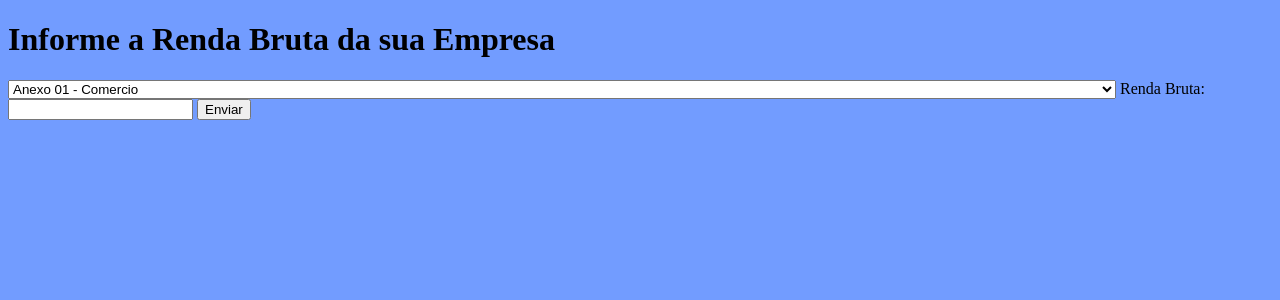
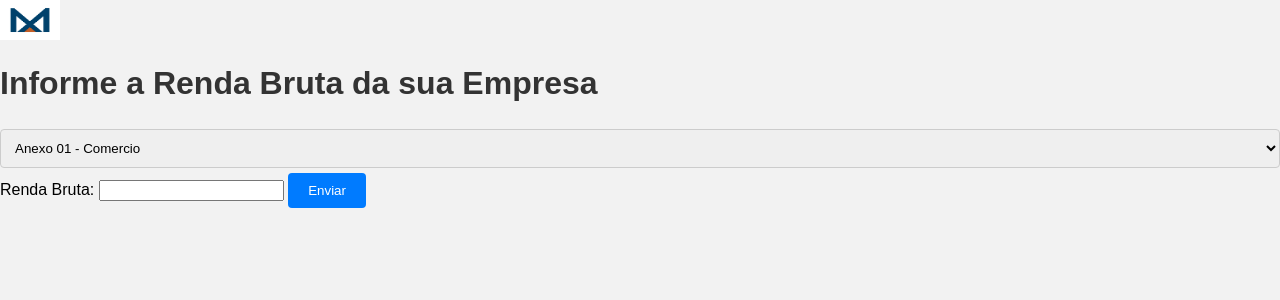
Before and after one commit to danielaniceto/ferramenta_calculo_imposto, a Flask app: page / in a window 1280 px wide. Shown: the top 300 px of the page. Run offline with Flask 3, Linux system fonts and the light colour scheme.

Commit message:
Atividades ate as 09:56, 18/04

```diff
--- a/static/css/receita_bruta.css
+++ b/static/css/receita_bruta.css
@@ -1,4 +1,51 @@
-body{
-    color: black;
-    background-color:rgba(0, 76, 255, 0.553);
+/* Estilo para o corpo da página */
+body {
+    font-family: Arial, sans-serif;
+    background-color: #f2f2f2;
+    margin: 0;
+    padding: 0;
 }
+
+/* Estilo para o contêiner principal */
+.container {
+    width: 80%;
+    margin: 20px auto;
+    background-color: #fff;
+    padding: 20px;
+    border-radius: 8px;
+    box-shadow: 0 0 10px rgba(0, 0, 0, 0.1);
+}
+
+/* Estilo para os elementos de formulário */
+input[type="text"], select {
+    width: 100%;
+    padding: 10px;
+    margin: 5px 0;
+    border: 1px solid #ccc;
+    border-radius: 4px;
+    box-sizing: border-box;
+}
+
+/* Estilo para botões */
+button {
+    background-color: #007bff;
+    color: #fff;
+    padding: 10px 20px;
+    border: none;
+    border-radius: 4px;
+    cursor: pointer;
+}
+
+button:hover {
+    background-color: #0056b3;
+}
+
+/* Estilo para títulos */
+h1, h2 {
+    color: #333;
+}
+
+/* Estilo para mensagens de erro */
+.error-message {
+    color: red;
+}
--- a/templates/receita_bruta.html
+++ b/templates/receita_bruta.html
@@ -7,6 +7,7 @@
     <meta name="viewport" content="width=device-width, initial-scale=1.0">
     <title>Ferramenta de Cálculo e Análise Tributária</title>
     <link rel="stylesheet" href="{{ url_for('static', filename='css/receita_bruta.css') }}">
+    <img class="Logo" src="./templates/images/LOGO.jpg" width=60 height=40>
 </head>
 
 <body>
```
Also changed, not shown: templates/images/LOGO.jpg (added).
